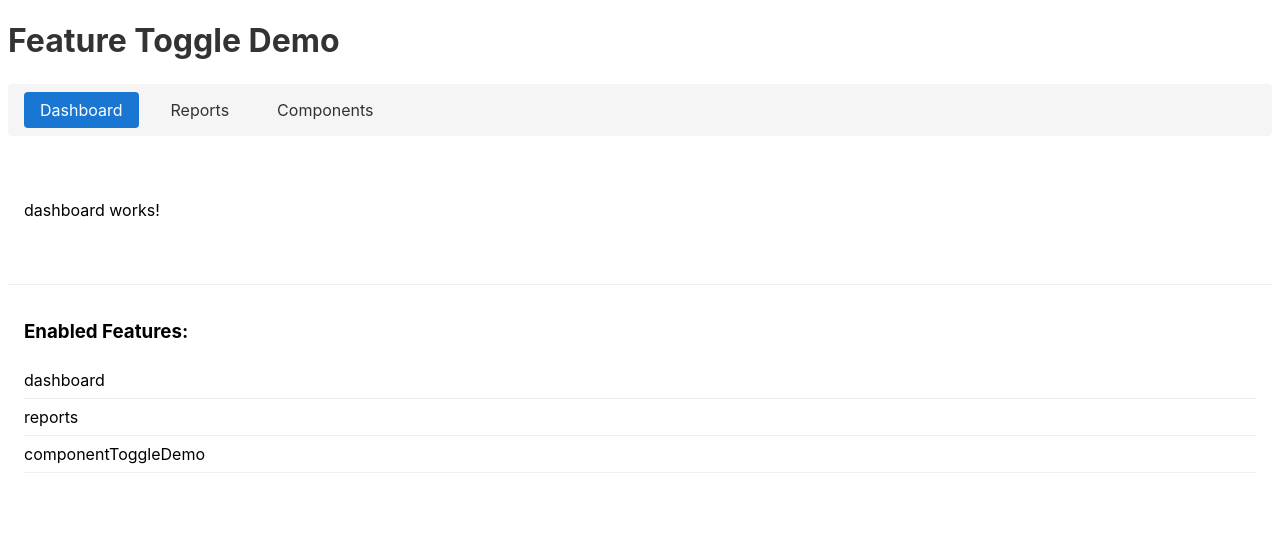
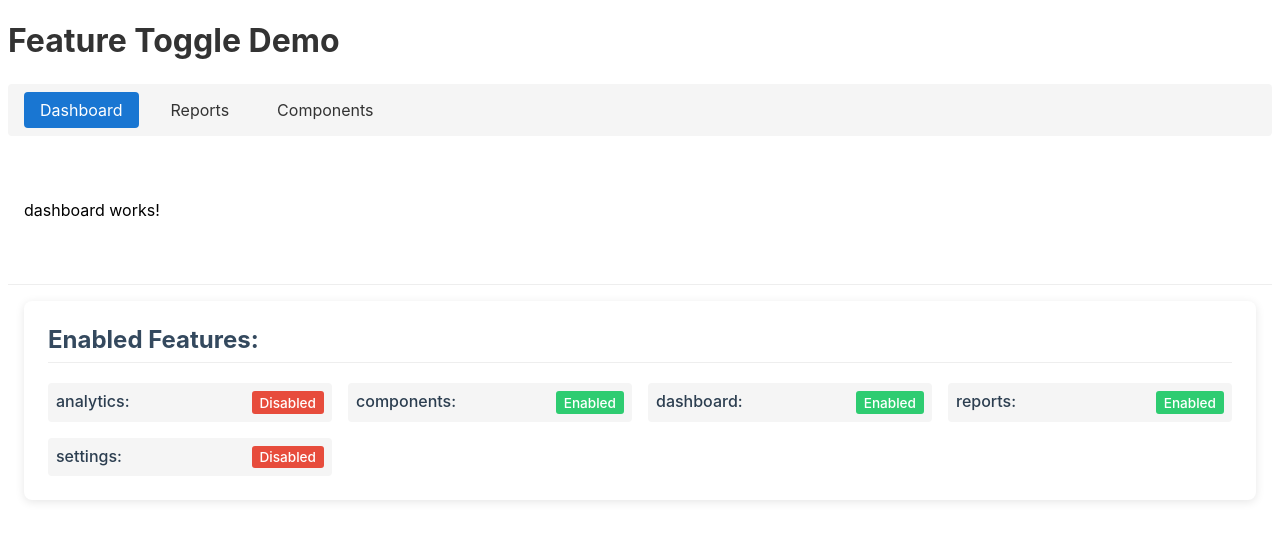
Before and after one commit to Thammasok/feature-toggle-with-angular, an Angular app: page /dashboard in a window 1280 px wide. Shown: the top 540 px of the page. Built offline with nearby package versions, Linux system fonts and the light colour scheme.

Commit message:
feat: make feature toggle service public and update styling
- Make featureToggleService public in App component for template access
- Add SCSS styles for feature flags and UI components
- Clean up type definitions in feature-toggle.service.ts

```diff
--- a/src/app/app.html
+++ b/src/app/app.html
@@ -70,7 +70,7 @@
       <a routerLink="/settings" routerLinkActive="active" *appFeatureToggle="'settings'">Settings</a>
       <a routerLink="/reports" routerLinkActive="active" *appFeatureToggle="'reports'">Reports</a>
       <a routerLink="/analytics" routerLinkActive="active" *appFeatureToggle="'analytics'">Analytics</a>
-      <a routerLink="/components" routerLinkActive="active" *appFeatureToggle="'componentToggleDemo'">Components</a>
+      <a routerLink="/components" routerLinkActive="active" *appFeatureToggle="'components'">Components</a>
     </nav>
   </header>
 
@@ -79,11 +79,16 @@
   </main>
 
   <footer>
-    <div *appFeatureToggle="'dashboard'">
-      <h3>Enabled Features:</h3>
-      <ul class="feature-list">
-        <li *ngFor="let feature of enabledFeatures">{{feature}}</li>
-      </ul>
+    <div class="feature-section">
+      <h2>Enabled Features:</h2>
+      <div class="feature-flags">
+        <div *ngFor="let feature of featureToggleService.getAllFeatures() | keyvalue" class="flag-item">
+          <span class="flag-name">{{ feature.key }}:</span>
+          <span class="flag-value" [class.enabled]="feature.value">
+            {{ feature.value ? 'Enabled' : 'Disabled' }}
+          </span>
+        </div>
+      </div>
     </div>
   </footer>
 </div>
--- a/src/app/app.routes.ts
+++ b/src/app/app.routes.ts
@@ -29,7 +29,7 @@ export const routes: Routes = [
   {
     path: 'components',
     loadComponent: () => import('./pages/components/component-demo').then((m) => m.ComponentDemo),
-    canActivate: [() => featureToggleGuard('componentToggleDemo')],
+    canActivate: [() => featureToggleGuard('components')],
   },
   { path: '', redirectTo: '/dashboard', pathMatch: 'full' },
   { path: '**', redirectTo: '/dashboard' },
--- a/src/app/app.scss
+++ b/src/app/app.scss
@@ -0,0 +1,105 @@
+.feature-section {
+    background: #ffffff;
+    border-radius: 8px;
+    box-shadow: 0 2px 10px rgba(0, 0, 0, 0.1);
+    padding: 1.5rem;
+    margin-bottom: 2rem;
+
+    h2 {
+    color: #34495e;
+    margin-top: 0;
+    border-bottom: 1px solid #eee;
+    padding-bottom: 0.5rem;
+    }
+}
+
+.toggle-control {
+    display: flex;
+    align-items: center;
+    margin: 1rem 0;
+
+    button {
+    background-color: #3498db;
+    color: white;
+    border: none;
+    padding: 0.5rem 1rem;
+    border-radius: 4px;
+    cursor: pointer;
+    font-size: 0.9rem;
+    transition: background-color 0.2s;
+
+    &:hover {
+        background-color: #2980b9;
+    }
+
+    &:active {
+        transform: translateY(1px);
+    }
+    }
+
+    .status {
+    margin-left: 1rem;
+    font-size: 0.9rem;
+    color: #7f8c8d;
+    }
+}
+
+.component-demo {
+    margin: 1.5rem 0;
+    padding: 1.5rem;
+    background-color: #f9f9f9;
+    border-radius: 6px;
+    border: 1px solid #eee;
+
+    .button-spacing {
+    margin-left: 1rem;
+    }
+}
+
+.feature-flags {
+    display: grid;
+    grid-template-columns: repeat(auto-fill, minmax(250px, 1fr));
+    gap: 1rem;
+    margin-top: 1rem;
+
+    .flag-item {
+    display: flex;
+    justify-content: space-between;
+    padding: 0.5rem;
+    background: #f5f5f5;
+    border-radius: 4px;
+
+    .flag-name {
+        font-weight: 500;
+        color: #2c3e50;
+    }
+
+    .flag-value {
+        padding: 0.2rem 0.5rem;
+        border-radius: 3px;
+        font-size: 0.85rem;
+        font-weight: 500;
+
+        &.enabled {
+        background-color: #2ecc71;
+        color: white;
+        }
+
+        &:not(.enabled) {
+        background-color: #e74c3c;
+        color: white;
+        }
+    }
+    }
+}
+
+// Responsive adjustments
+@media (max-width: 768px) {
+    .demo-container {
+        padding: 1rem;
+    }
+
+    .feature-flags {
+        grid-template-columns: 1fr;
+    }
+}
--- a/src/app/app.ts
+++ b/src/app/app.ts
@@ -2,7 +2,7 @@ import { Component } from '@angular/core';
 import { CommonModule } from '@angular/common';
 import { RouterLink, RouterLinkActive, RouterOutlet } from '@angular/router';
 import { FeatureToggleDirective } from './shared/directives/feature-toggle.directive';
-import { FeatureToggleService, FeatureName } from './core/services/feature-toggle.service';
+import { FeatureToggleService } from './core/services/feature-toggle.service';
 
 @Component({
   selector: 'app-root',
@@ -14,7 +14,7 @@ import { FeatureToggleService, FeatureName } from './core/services/feature-toggl
 export class App {
   enabledFeatures: string[] = [];
 
-  constructor(private featureToggleService: FeatureToggleService) {
+  constructor(public featureToggleService: FeatureToggleService) {
     // Get all features and filter enabled ones
     const allFeatures = this.featureToggleService.getAllFeatures();
     this.enabledFeatures = Object.entries(allFeatures)
--- a/src/app/core/services/feature-toggle.service.ts
+++ b/src/app/core/services/feature-toggle.service.ts
@@ -1,12 +1,7 @@
 import { Injectable } from '@angular/core';
 import { environment } from '../../../environments/environment';
 
-export type FeatureName =
-  | 'dashboard'
-  | 'settings'
-  | 'reports'
-  | 'analytics'
-  | 'componentToggleDemo';
+export type FeatureName = 'dashboard' | 'settings' | 'reports' | 'analytics' | 'components';
 
 export type ComponentName = 'newCardDesign' | 'newButtonDesign';
 
--- a/src/environments/environment.ts
+++ b/src/environments/environment.ts
@@ -5,7 +5,7 @@ export const environment = {
     settings: false,
     reports: true,
     analytics: false,
-    componentToggleDemo: true,
+    components: true,
   },
   components: {
     newCardDesign: true,
```
Also changed, not shown: src/environments/environment.prod.ts (+5 -3 lines).
